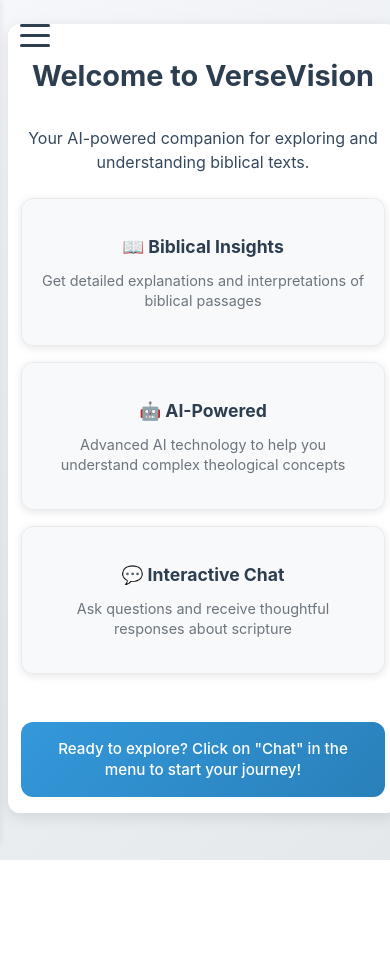
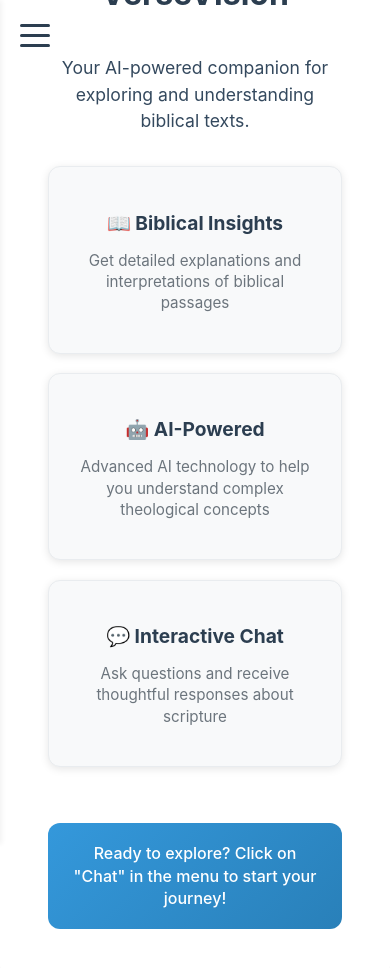
Before and after one commit to noahvogtli/VerseVision, a React (Create React App) app in the folder versevision/: page / in a window 390 px wide. Shown: the top 968 px of the page. Before the commit the page ends 860 px from the top, so only its background shows below. Built offline with nearby package versions, Linux system fonts and the light colour scheme.

Commit message:
fixed homepage styling

```diff
--- a/versevision/src/App.css
+++ b/versevision/src/App.css
@@ -525,31 +525,27 @@
 }
 
 @media (max-width: 768px) {
+
+
   .homepage-container {
     background: linear-gradient(135deg, #f5f7fa 0%, #e4e8eb 100%);
-    padding: 1rem;
-    min-height: 100vh;
-    height: auto;
-    overflow-y: auto;
+
     display: flex;
-    align-items: flex-start;
+    align-items: center;
     justify-content: center;
   }
 
   .homepage-content {
-    padding: 1.5rem 1rem;
     margin: 0;
-    width: 100%;
+    width: 90%;
     max-width: 100%;
     border-radius: 12px;
     min-height: auto;
     height: auto;
     display: flex;
     flex-direction: column;
-    justify-content: flex-start;
+    justify-content: center;
     box-shadow: 0 4px 16px rgba(0, 0, 0, 0.1);
-    margin-top: 2rem;
-    margin-bottom: 2rem;
   }
 
   .homepage-title {
@@ -597,51 +593,3 @@
     line-height: 1.4;
   }
 }
-
-/* Extra small screens */
-@media (max-width: 480px) {
-  .homepage-container {
-    padding: 0.5rem;
-  }
-
-  .homepage-content {
-    padding: 1rem 0.8rem;
-    margin-top: 1rem;
-    margin-bottom: 1rem;
-  }
-
-  .homepage-title {
-    font-size: 1.8rem;
-    margin-bottom: 1rem;
-  }
-
-  .homepage-description {
-    font-size: 1rem;
-    margin-bottom: 1.5rem;
-  }
-
-  .homepage-features {
-    gap: 1rem;
-    margin-bottom: 1.5rem;
-  }
-
-  .feature-card {
-    padding: 1.2rem;
-  }
-
-  .feature-card h3 {
-    font-size: 1.1rem;
-  }
-
-  .feature-card p {
-    font-size: 0.9rem;
-  }
-
-  .homepage-cta {
-    padding: 1rem;
-  }
-
-  .homepage-cta p {
-    font-size: 0.95rem;
-  }
-}
```
